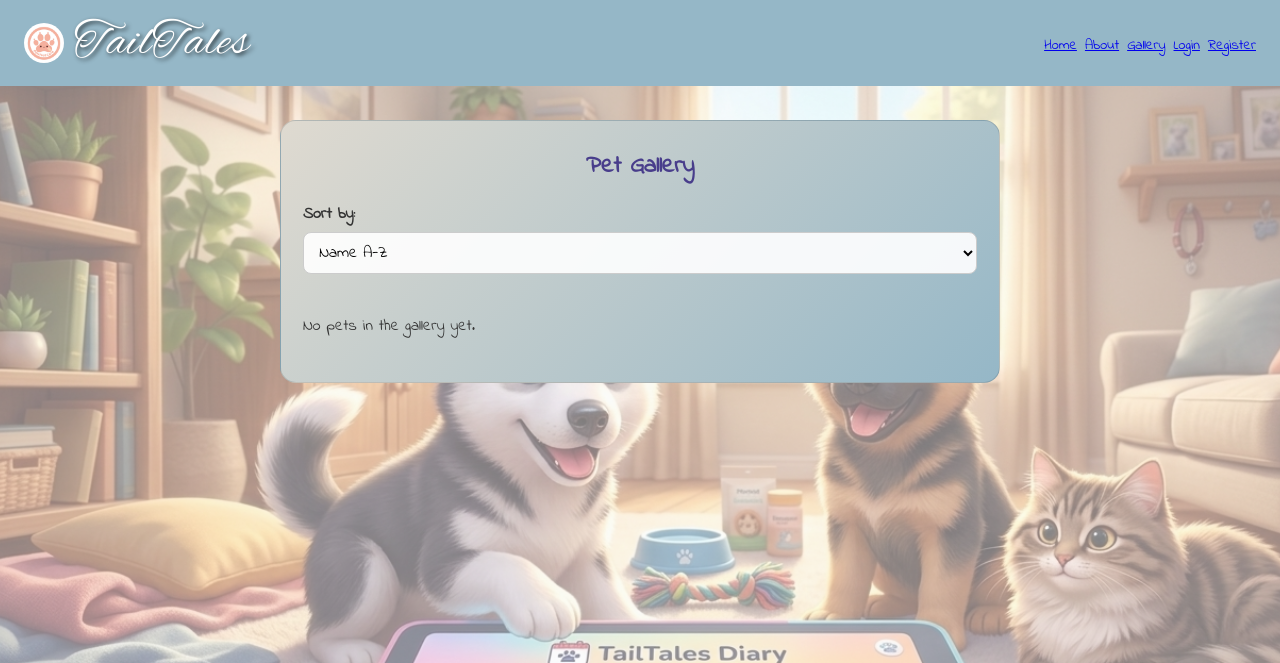
After one commit to Anci82/TailTales, a Django app: page /pets/gallery/ in a window 1280 px wide. The commit adds this page. Shown: the top 663 px of the page. Run offline with Django 5.2, Linux system fonts and the light colour scheme; data that the repository does not hold is empty.

Commit message:
Add public pet gallery with sorting

```diff
--- a/TailTales/pets/forms.py
+++ b/TailTales/pets/forms.py
@@ -5,11 +5,12 @@ from TailTales.pets.models import Pet
 class PetBaseForm(forms.ModelForm):
     class Meta:
         model = Pet
-        fields = ('name', 'species', 'breed', 'age', 'weight', 'photo_url')
+        fields = ('name', 'species', 'breed', 'age', 'weight', 'photo_url', 'show_in_gallery')
         labels = {
             'age': 'Age (years)',
             'weight': 'Weight (kg)',
             'photo_url': 'Photo URL',
+            'show_in_gallery': 'Show in public gallery',
         }
         widgets = {
             'age': forms.NumberInput(attrs={'min': 0, 'placeholder': 'e.g. 3'}),
--- a/TailTales/pets/urls.py
+++ b/TailTales/pets/urls.py
@@ -4,6 +4,7 @@ from TailTales.pets.views import (
     PetCreateView,
     PetDeleteView,
     PetDetailView,
+    PetGalleryView,
     PetListView,
     PetUpdateView,
 )
@@ -11,6 +12,7 @@ from TailTales.pets.views import (
 urlpatterns = [
     path('', PetListView.as_view(), name='pet-list'),
     path('create/', PetCreateView.as_view(), name='pet-create'),
+    path('gallery/', PetGalleryView.as_view(), name='pet-gallery'),
     path('<int:pk>/', PetDetailView.as_view(), name='pet-detail'),
     path('<int:pk>/edit/', PetUpdateView.as_view(), name='pet-edit'),
     path('<int:pk>/delete/', PetDeleteView.as_view(), name='pet-delete'),
--- a/TailTales/pets/views.py
+++ b/TailTales/pets/views.py
@@ -1,5 +1,4 @@
 from django.contrib.auth.mixins import LoginRequiredMixin
-from django.core.exceptions import PermissionDenied
 from django.urls import reverse_lazy
 from django.views import generic as views
 
@@ -55,3 +54,29 @@ class PetDeleteView(LoginRequiredMixin, views.DeleteView):
 
     def get_queryset(self):
         return Pet.objects.filter(owner=self.request.user)
+
+
+class PetGalleryView(views.ListView):
+    model = Pet
+    template_name = 'pets/pet-gallery.html'
+    context_object_name = 'pets'
+
+    def get_queryset(self):
+        queryset = Pet.objects.filter(
+            show_in_gallery=True,
+        ).exclude(
+            photo_url__isnull=True,
+        ).exclude(
+            photo_url='',
+        )
+
+        sort = self.request.GET.get('sort')
+
+        if sort == 'name_desc':
+            queryset = queryset.order_by('-name')
+        elif sort == 'species':
+            queryset = queryset.order_by('species', 'name')
+        else:
+            queryset = queryset.order_by('name')
+
+        return queryset
--- a/static/css/style.css
+++ b/static/css/style.css
@@ -236,7 +236,45 @@ textarea::placeholder {
     display: block;
     margin: 0 auto;
 }
+/*PET GALLERY*/
+.gallery-sort-form {
+    margin-bottom: 1.5rem;
+}
 
+.gallery-sort-form label {
+    font-weight: 700;
+    margin-right: 0.5rem;
+}
+
+.gallery-sort-form select {
+    padding: 0.45rem 0.7rem;
+    border: 1px solid #ccc;
+    border-radius: 8px;
+    font-size: 1rem;
+}
+
+.gallery-grid {
+    display: grid;
+    grid-template-columns: repeat(auto-fit, minmax(220px, 1fr));
+    gap: 1.5rem;
+}
+
+.gallery-card {
+    background: #fff;
+    border-radius: 12px;
+    padding: 1rem;
+    box-shadow: 0 2px 8px rgba(0, 0, 0, 0.08);
+    text-align: center;
+}
+
+.gallery-image {
+    width: 100%;
+    height: 220px;
+    object-fit: cover;
+    border-radius: 10px;
+    display: block;
+    margin-bottom: 0.75rem;
+}
 
 /* ============================
    HEADER (COMPACT & STACKED FORM)
--- a/templates/base.html
+++ b/templates/base.html
@@ -23,6 +23,7 @@
         <nav class="btn-group">
             <a class="secondary-btn" href="{% url 'home' %}">Home</a>
             <a class="secondary-btn" href="{% url 'about' %}">About</a>
+            <a class="secondary-btn" href="{% url 'pet-gallery' %}">Gallery</a>
 
             {% if user.is_authenticated %}
                 <a class="secondary-btn" href="{% url 'dashboard' %}">Dashboard</a>
--- /dev/null
+++ b/templates/pets/pet-gallery.html
@@ -0,0 +1,37 @@
+{% extends 'base.html' %}
+
+{% block title %}Pet Gallery{% endblock %}
+
+{% block content %}
+<section class="form-section">
+    <div class="form-card">
+        <h1>Pet Gallery</h1>
+
+        <form method="get" class="gallery-sort-form">
+            <label for="sort">Sort by:</label>
+            <select name="sort" id="sort" onchange="this.form.submit()">
+                <option value="name" {% if request.GET.sort == 'name' or not request.GET.sort %}selected{% endif %}>Name A-Z</option>
+                <option value="name_desc" {% if request.GET.sort == 'name_desc' %}selected{% endif %}>Name Z-A</option>
+                <option value="species" {% if request.GET.sort == 'species' %}selected{% endif %}>Species A-Z</option>
+            </select>
+        </form>
+
+        <div class="gallery-grid">
+            {% for pet in pets %}
+                <article class="gallery-card">
+                    <img src="{{ pet.photo_url }}" alt="{{ pet.name }}" class="gallery-image">
+
+                    <h3>{{ pet.name }}</h3>
+                    <p><strong>Species:</strong> {{ pet.species }}</p>
+
+                    {% if pet.breed %}
+                        <p><strong>Breed:</strong> {{ pet.breed }}</p>
+                    {% endif %}
+                </article>
+            {% empty %}
+                <p>No pets in the gallery yet.</p>
+            {% endfor %}
+        </div>
+    </div>
+</section>
+{% endblock %}
```
Also changed, not shown: TailTales/pets/models.py (+6 -1 lines), TailTales/pets/migrations/0002_pet_show_in_gallery_alter_pet_species.py (added).
